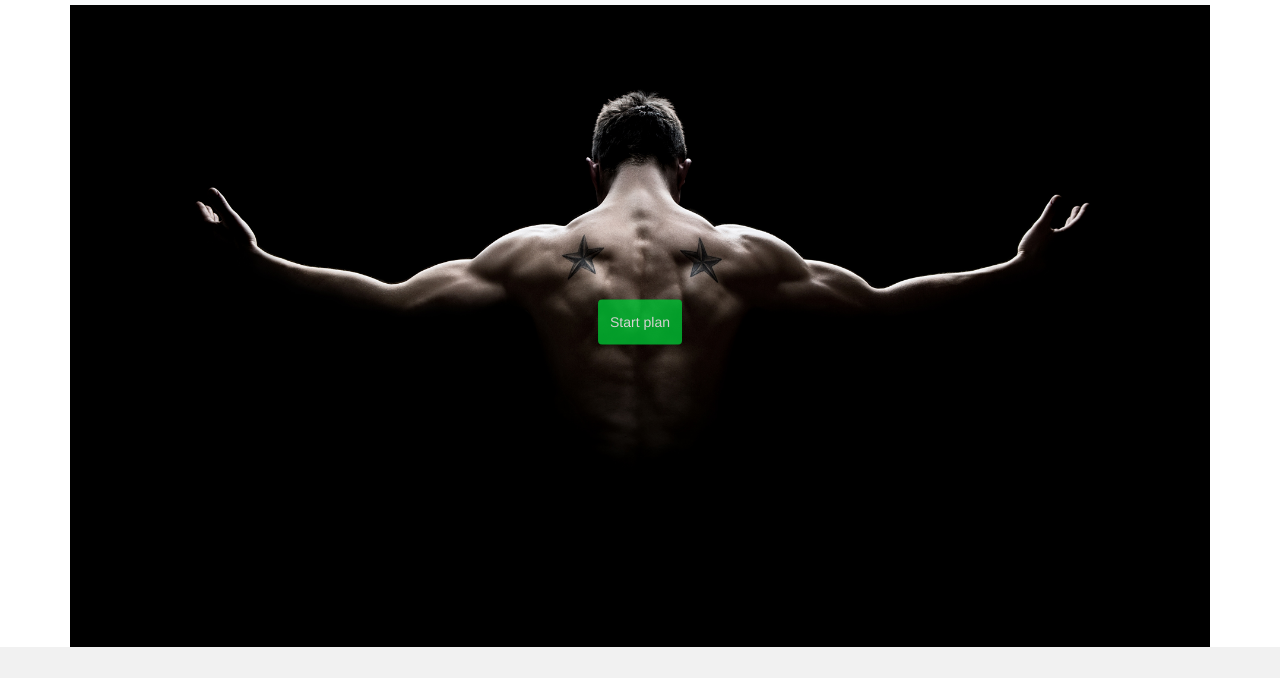
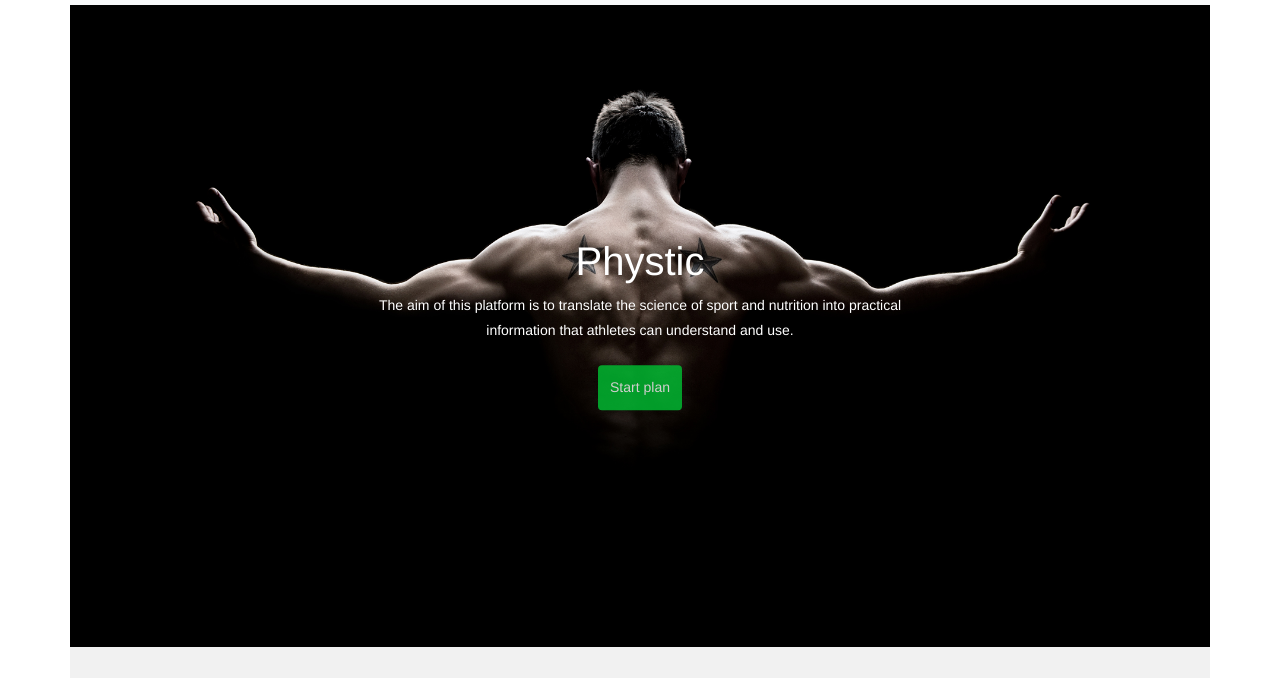
Before and after one commit to AndraMaxim/Project0, a plain HTML site: page index.html in a window 1280 px wide. Shown: the part 122-800 px from the top of the page. Drawn offline with nearby package versions, Linux system fonts and the light colour scheme.

Commit message:
Update index.html

```diff
--- a/index.html
+++ b/index.html
@@ -68,8 +68,8 @@
 			<div class="card bg-dark text-white">
 				<img class="card-img" src="MenBlack.jpg" alt="Card image">
 				<div class="centered">
-					<h1 class="text-center" style="font-size: 2em;>Phystic</h1>
-					<p class="text-center" style="font-size: 1em;>The aim of this platform is to translate the science of sport and nutrition into practical information that athletes can understand and use.</p>
+					<h1 class="text-center">Phystic</h1>
+					<p class="text-center">The aim of this platform is to translate the science of sport and nutrition into practical information that athletes can understand and use.</p>
 					<div class="text-center">
 						<a href="pricing.html" title="" class="btn btn-lg btn-primary">Start plan</a>
 					</div>
```
